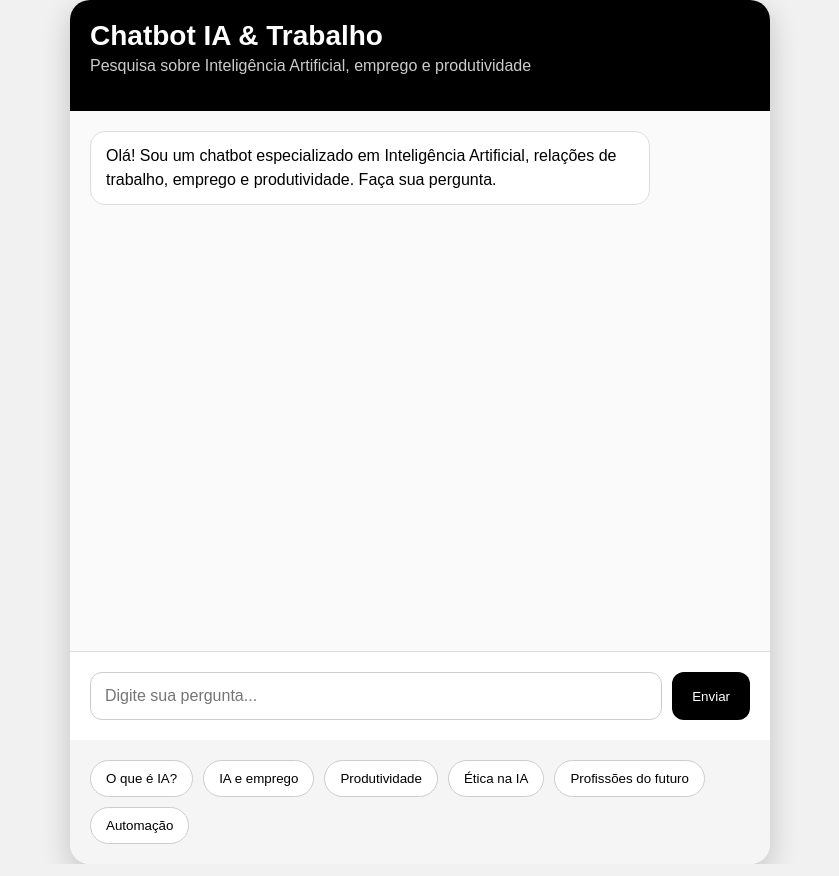
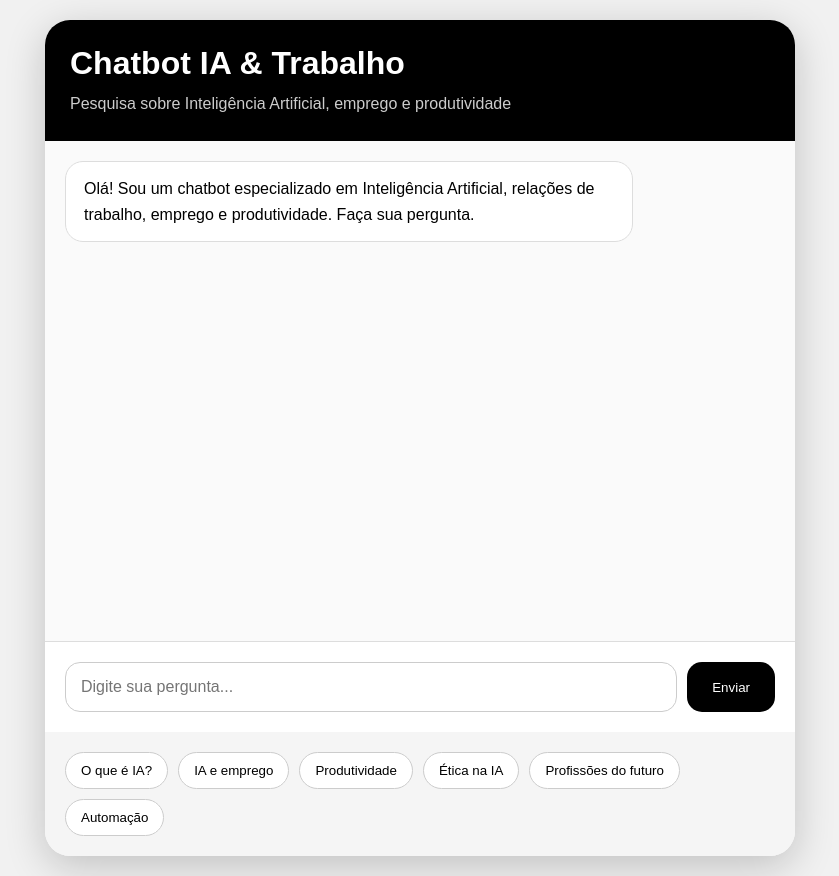
Before and after one commit to josehenrike192311-maker/boltychat14, a plain HTML site: page index.html in a window 1280 px wide. Shown: the whole page, without its empty margins (220-1059 px from the left). Drawn offline with Linux system fonts and the light colour scheme.

Commit message:
Update style.css

```diff
--- a/style.css
+++ b/style.css
@@ -1,54 +1,61 @@
+/* ========================= */
 /* style.css */
+/* ========================= */
+
+* {
+  margin: 0;
+  padding: 0;
+  box-sizing: border-box;
+}
 
 body {
-  margin: 0;
-  padding: 0;
   background: #f1f1f1;
   font-family: Arial, sans-serif;
   display: flex;
   justify-content: center;
   align-items: center;
   min-height: 100vh;
+  padding: 20px;
 }
 
 .chat-container {
-  width: 90%;
-  max-width: 700px;
+  width: 100%;
+  max-width: 750px;
   background: white;
-  border-radius: 20px;
+  border-radius: 25px;
   overflow: hidden;
-  box-shadow: 0 10px 30px rgba(0,0,0,0.2);
+  box-shadow: 0 10px 40px rgba(0,0,0,0.2);
 }
 
 .chat-header {
   background: black;
   color: white;
-  padding: 20px;
+  padding: 25px;
 }
 
 .chat-header h1 {
-  margin: 0;
-  font-size: 28px;
+  font-size: 32px;
+  margin-bottom: 10px;
 }
 
 .chat-header p {
-  margin-top: 5px;
   color: #ccc;
+  line-height: 1.5;
 }
 
 .chat-box {
   height: 500px;
   overflow-y: auto;
+  background: #fafafa;
   padding: 20px;
-  background: #fafafa;
 }
 
 .message {
-  padding: 12px 15px;
+  max-width: 80%;
+  padding: 14px 18px;
+  border-radius: 18px;
   margin-bottom: 15px;
-  border-radius: 15px;
-  max-width: 80%;
-  line-height: 1.5;
+  line-height: 1.6;
 }
 
 .bot-message {
@@ -71,8 +78,8 @@ body {
 
 .chat-input-area input {
   flex: 1;
-  padding: 14px;
-  border-radius: 12px;
+  padding: 15px;
+  border-radius: 15px;
   border: 1px solid #ccc;
   font-size: 16px;
 }
@@ -81,8 +88,8 @@ body {
   background: black;
   color: white;
   border: none;
-  padding: 14px 20px;
-  border-radius: 12px;
+  padding: 15px 25px;
+  border-radius: 15px;
   cursor: pointer;
   transition: 0.3s;
 }
@@ -92,18 +99,18 @@ body {
 }
 
 .suggestions {
-  padding: 20px;
   display: flex;
   flex-wrap: wrap;
   gap: 10px;
+  padding: 20px;
   background: #f5f5f5;
 }
 
 .suggestions button {
-  padding: 10px 15px;
-  border-radius: 30px;
   border: 1px solid #ccc;
   background: white;
+  padding: 10px 15px;
+  border-radius: 50px;
   cursor: pointer;
   transition: 0.3s;
 }
```
